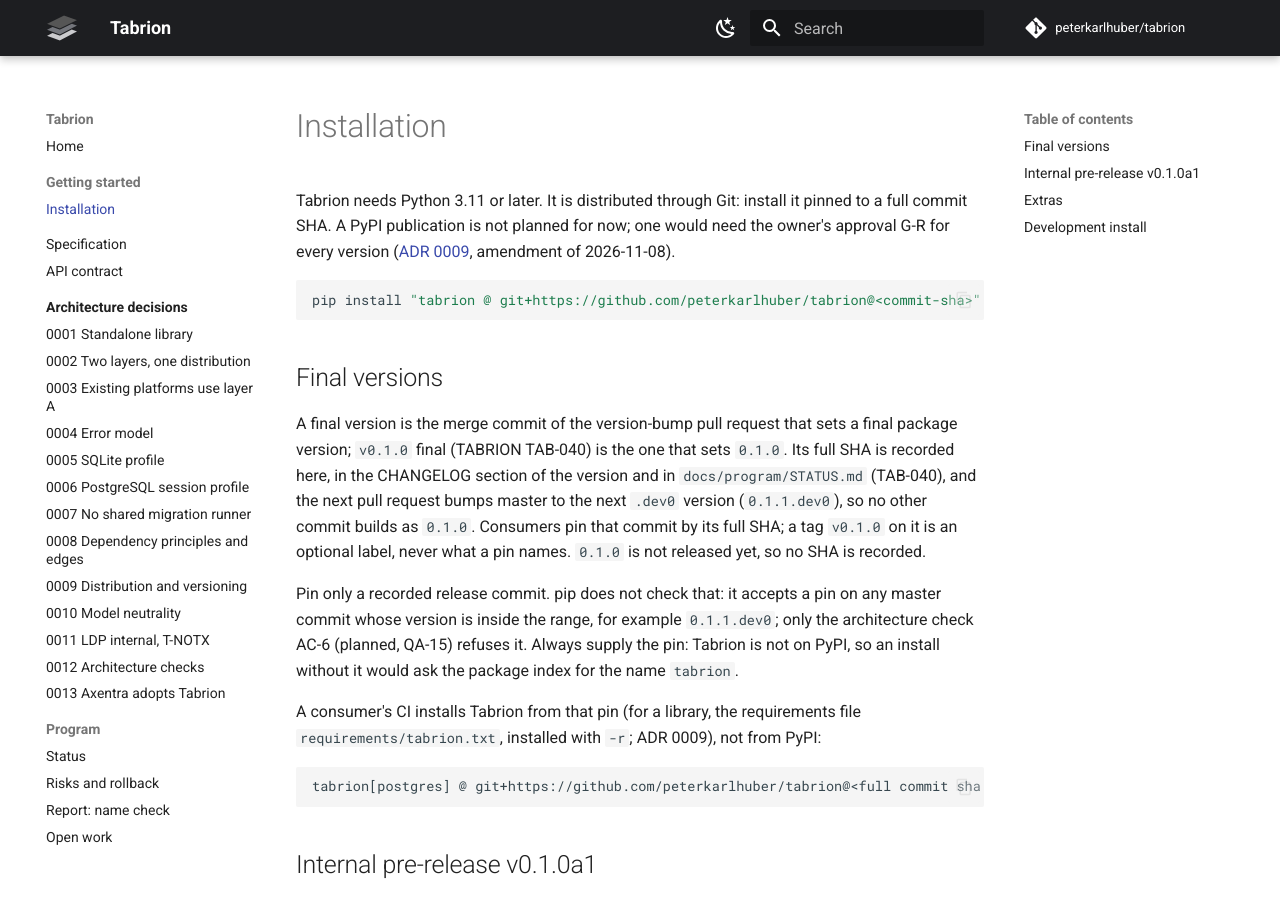
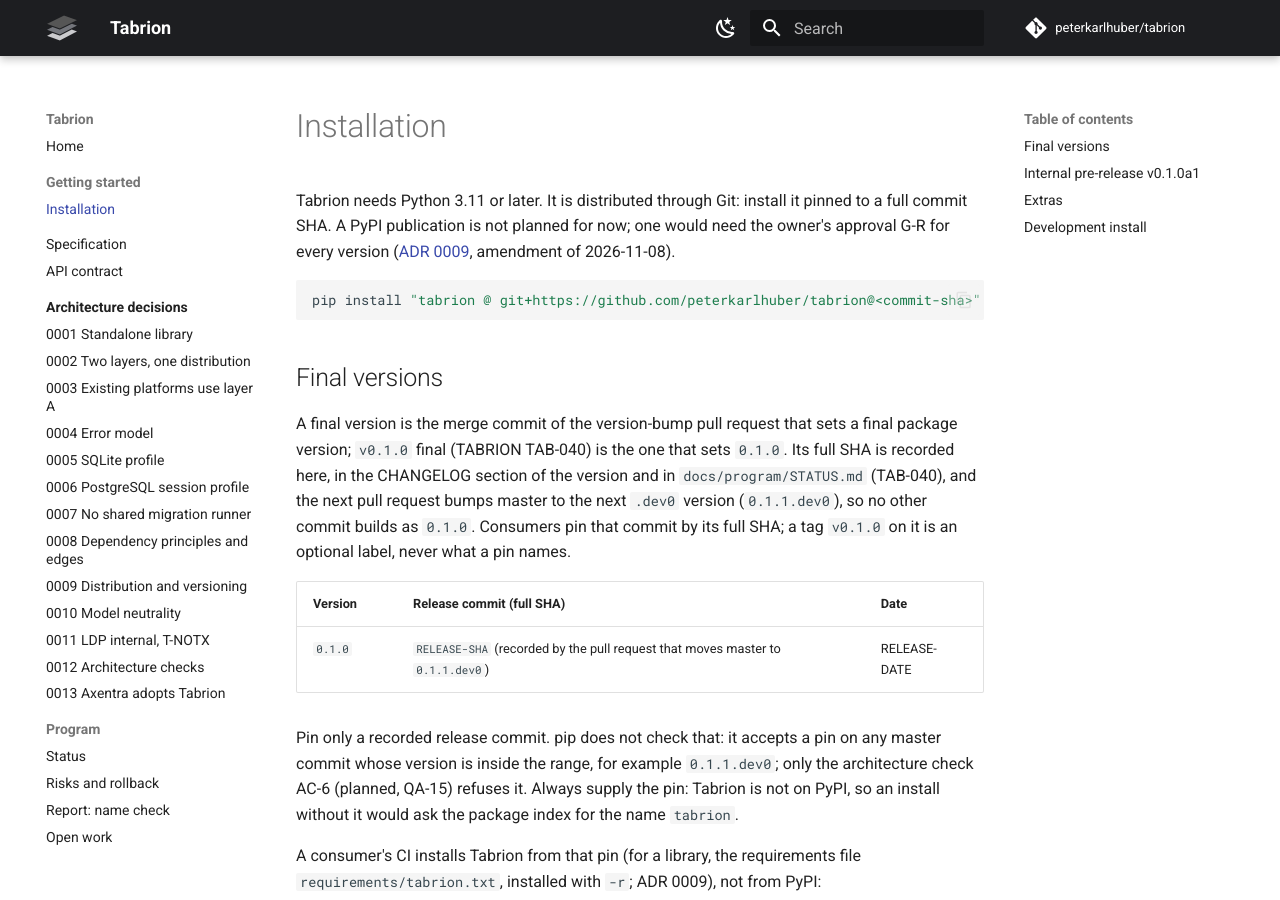
Before and after one commit to peterkarlhuber/tabrion, an MkDocs documentation site: the page built from docs/getting-started/installation.md, in a window 1280 px wide and 900 px high. Built offline with MkDocs 1.6.1 and Material for MkDocs 9.7.7, drawn with Linux system fonts in a browser that asks for light colours; comment, search, counter and statistics services are not loaded.

Commit message:
TAB-040: prepare the version bump to 0.1.0 (not opened yet)
Package version 0.1.0; CHANGELOG section [0.1.0] above the collected
Unreleased entries; release-commit placeholders RELEASE-SHA and RELEASE-DATE
in the CHANGELOG, installation.md (Final versions table), STATUS TAB-040 and
TODO TB-011. The follow-up pull request records the merge commit's SHA and
moves master to 0.1.1.dev0 (ADR 0009, amendment of 2026-11-08).

Co-Authored-By: Claude Opus 5.5 <noreply@anthropic.com>
Claude-Session: https://claude.ai/code/session_011tY7TC7Nu5VGro3DJGJcv8

```diff
--- a/docs/getting-started/installation.md
+++ b/docs/getting-started/installation.md
@@ -14,7 +14,11 @@ A final version is the merge commit of the version-bump pull request that sets a
 final (TABRION TAB-040) is the one that sets `0.1.0`. Its full SHA is recorded here, in the CHANGELOG section of the
 version and in `docs/program/STATUS.md` (TAB-040), and the next pull request bumps master to the next `.dev0`
 version (`0.1.1.dev0`), so no other commit builds as `0.1.0`. Consumers pin that commit by its full SHA; a tag
-`v0.1.0` on it is an optional label, never what a pin names. `0.1.0` is not released yet, so no SHA is recorded.
+`v0.1.0` on it is an optional label, never what a pin names.
+
+| Version | Release commit (full SHA) | Date |
+|---|---|---|
+| `0.1.0` | `RELEASE-SHA` (recorded by the pull request that moves master to `0.1.1.dev0`) | RELEASE-DATE |
 
 Pin only a recorded release commit. pip does not check that: it accepts a pin on any master commit whose version is
 inside the range, for example `0.1.1.dev0`; only the architecture check AC-6 (planned, QA-15) refuses it. Always
--- a/src/tabrion/_version.py
+++ b/src/tabrion/_version.py
@@ -1,3 +1,3 @@
 """The package version (read by hatchling, ``[tool.hatch.version]``)."""
 
-__version__ = "0.1.0a2.dev0"
+__version__ = "0.1.0"
```
Also changed, not shown: CHANGELOG.md (+11 -0 lines), docs/TODO.md (+1 -1 lines), docs/program/STATUS.md (+1 -1 lines).
